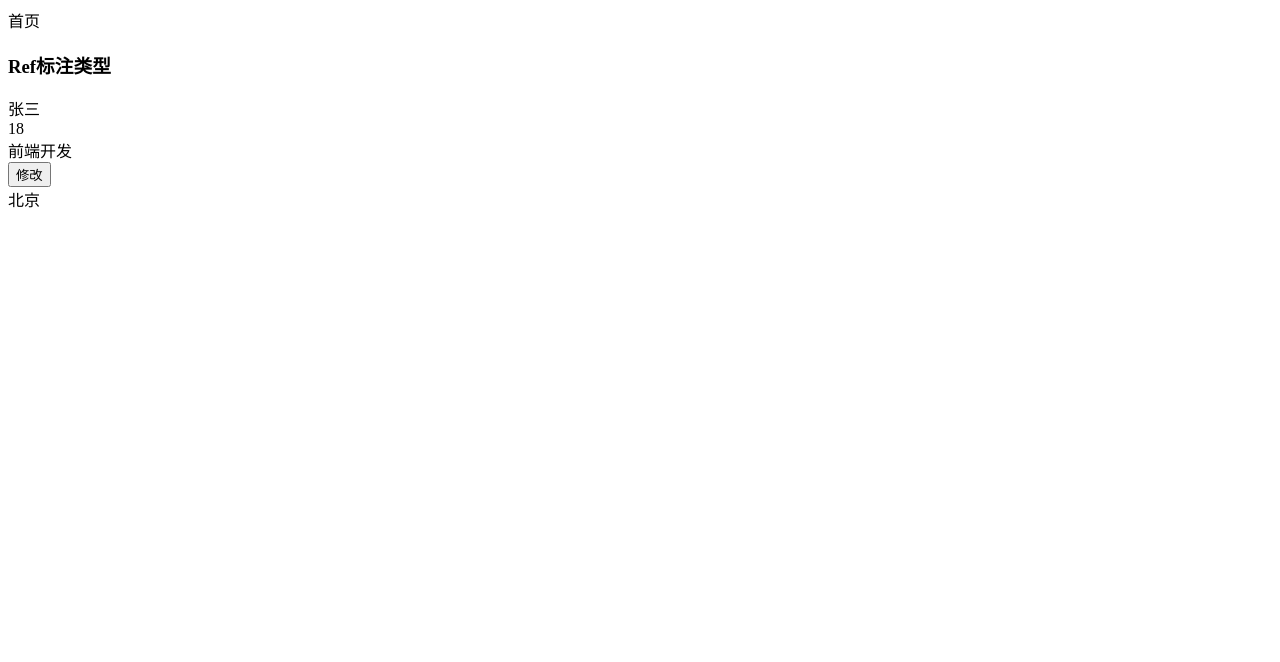
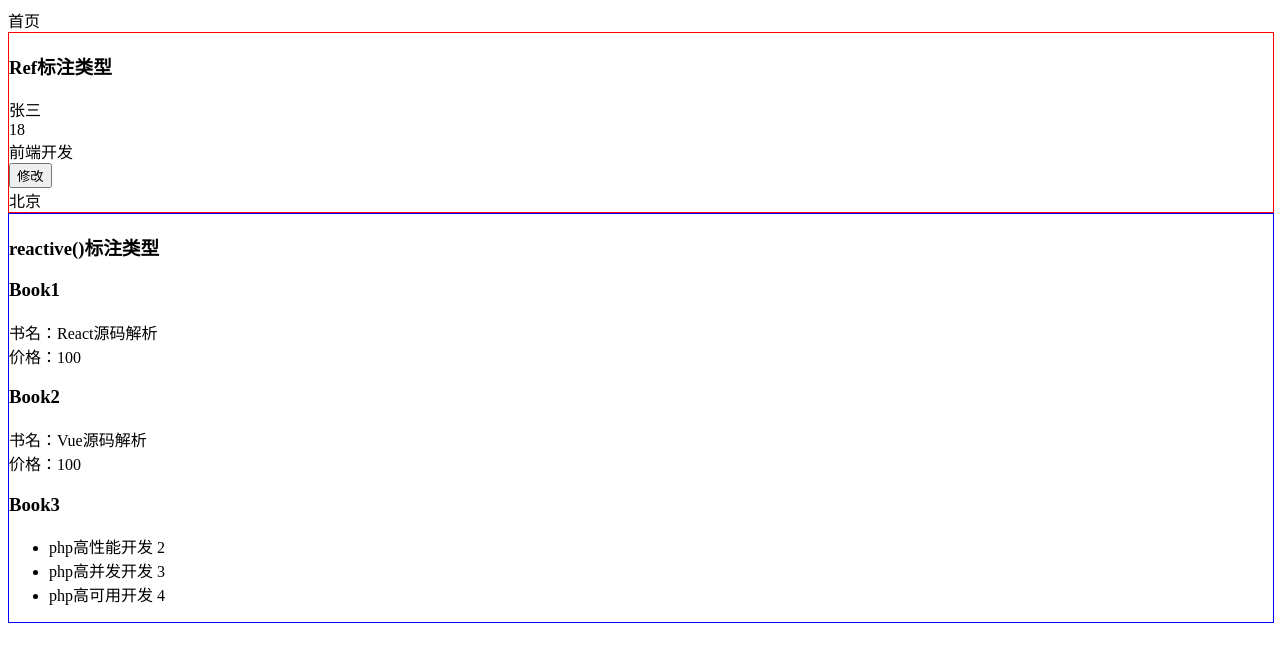
Before and after one commit to qiaozhididi/vue3_ts_demo, a Vue app: page / in a window 1280 px wide. Shown: the top 662 px of the page. Built offline with nearby package versions, Linux system fonts and the light colour scheme.

Commit message:
reactive 标注类型的使用

```diff
--- a/src/App.vue
+++ b/src/App.vue
@@ -3,6 +3,7 @@ import { RouterLink, RouterView } from "vue-router";
 </script>
 
 <template>
+
   <router-view />
 </template>
 
--- /dev/null
+++ b/src/components/ReactiveDemo.vue
@@ -0,0 +1,70 @@
+<template>
+  <div id="reactiveDemo">
+    <h3>reactive()标注类型</h3>
+    <h3>Book1</h3>
+    <div>书名：{{ book1.name }}</div>
+    <div>价格：{{ book1.price }}</div>
+    <h3>Book2</h3>
+    <div>书名：{{ book2.name }}</div>
+    <div>价格：{{ book2.price }}</div>
+    <h3>Book3</h3>
+    <ul>
+      <li v-for="(item, index) in book3" :key="index">
+        {{ item.name }}
+        {{ item.version }}
+      </li>
+    </ul>
+  </div>
+</template>
+
+<script setup lang="ts">
+import { reactive } from "vue";
+
+//默认推导了类型
+const book1 = reactive({
+  name: "Vue源码解析",
+  price: 100,
+});
+
+//默认推导类型为string
+book1.name = "React源码解析";
+
+//利用接口推导类型
+interface iBook2 {
+  name: string;
+  price?: number;
+}
+const book2: iBook2 = reactive({
+  name: "Vue源码解析",
+  price: 100,
+});
+
+//数组类型
+interface item3 {
+  name: string;
+  version: number;
+}
+interface iBook3 {
+  [index: number]: item3;
+}
+const book3: iBook3 = reactive([
+  {
+    name: "php高性能开发",
+    version: 2,
+  },
+  {
+    name: "php高并发开发",
+    version: 3,
+  },
+  {
+    name: "php高可用开发",
+    version: 4,
+  },
+]);
+</script>
+<style scoped>
+#reactiveDemo {
+  border: 1px solid blue;
+  width: 100%;
+}
+</style>
--- a/src/components/RefDemo.vue
+++ b/src/components/RefDemo.vue
@@ -1,5 +1,5 @@
 <template>
-  <div>
+  <div id="refDemo">
     <h3>Ref标注类型</h3>
     <div>{{ name }}</div>
     <div>{{ age }}</div>
@@ -30,3 +30,9 @@ const change = () => {
 const address = ref<string>();
 address.value = "北京";
 </script>
+<style scoped>
+#refDemo{
+    width: 100%;
+    border: 1px solid red;
+}
+</style>
--- a/src/views/HomeView.vue
+++ b/src/views/HomeView.vue
@@ -1,10 +1,12 @@
 <template>
   <div>首页</div>
   <RefDemo />
+
+  <ReactiveDemo />
 </template>
 
 <script setup lang="ts">
 import RefDemo from "../components/RefDemo.vue";
-
+import ReactiveDemo from "@/components/ReactiveDemo.vue";
 </script>
 <style scoped></style>
```
